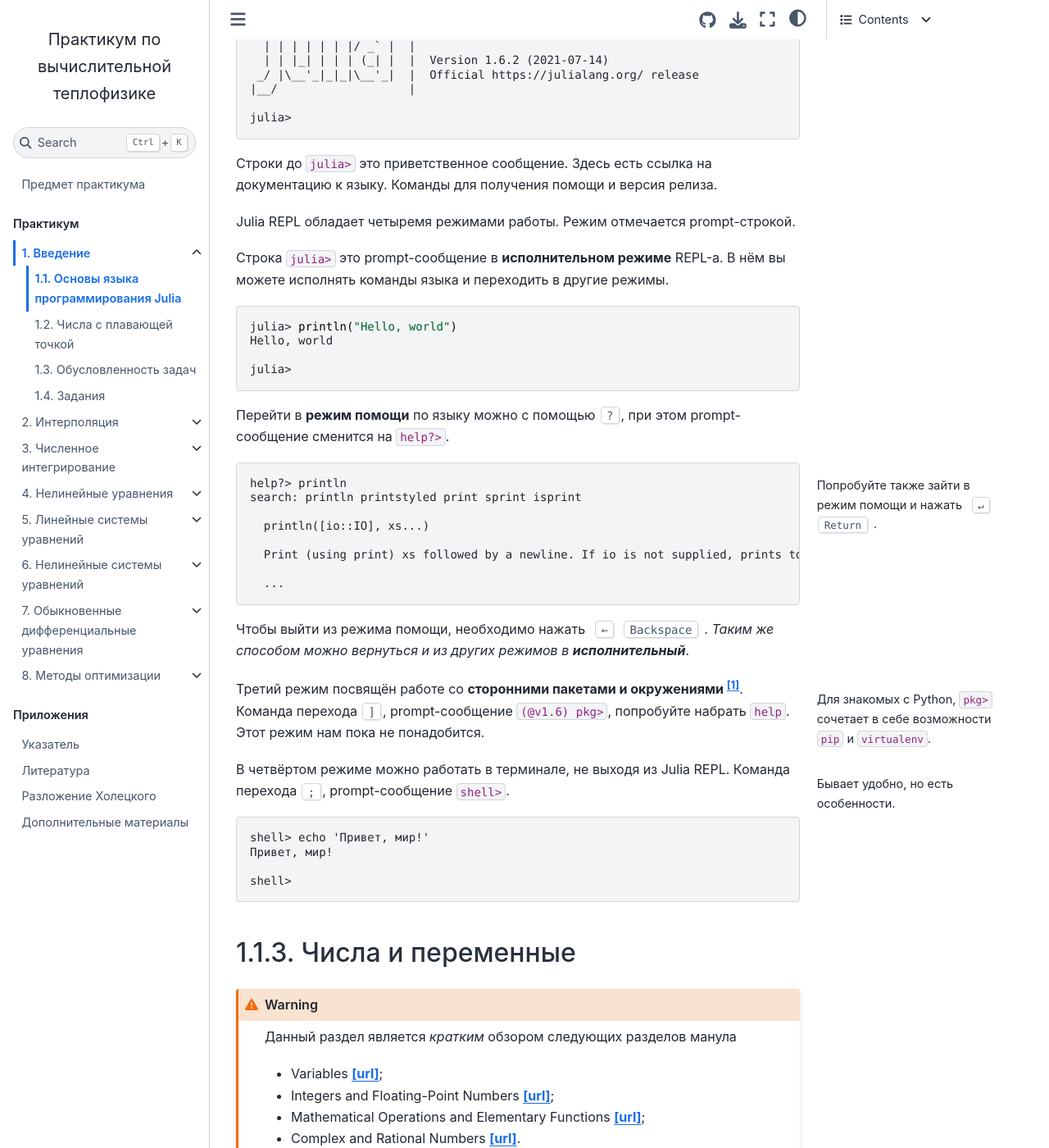
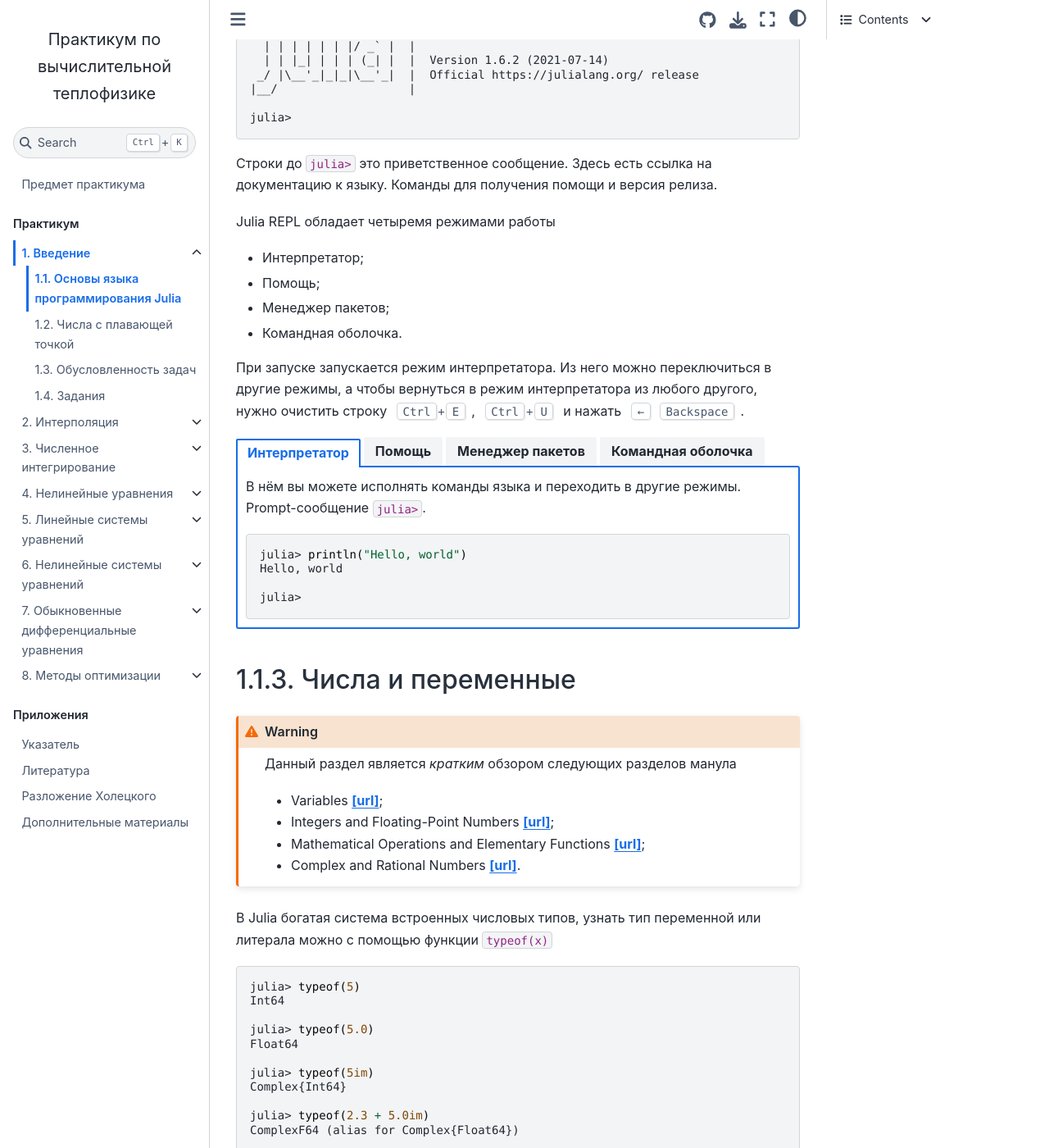
Before and after one commit to stepanzh/computational_thermodynamics, a Jupyter Book: the page built from book/intro/julia.md, in a window 1280 px wide and 1400 px high, scrolled down 1252 px. Shown: the whole window at 82% size. Built offline with Jupyter Book 1.0.4 settings and Sphinx 7.4.7 and the Sphinx Book theme 1.1.4, drawn with Linux system fonts in a browser that asks for light colours; cross-references to code outside the pages are shown as plain code.

Commit message:
REPL mode update

````diff
--- a/book/intro/julia.md
+++ b/book/intro/julia.md
@@ -184,9 +184,20 @@ julia>
 
 Строки до `julia>` это приветственное сообщение. Здесь есть ссылка на документацию к языку. Команды для получения помощи и версия релиза.
 
-Julia REPL обладает четыремя режимами работы. Режим отмечается prompt-строкой.
-
-Строка `julia>` это prompt-сообщение в **исполнительном режиме** REPL-а. В нём вы можете исполнять команды языка и переходить в другие режимы.
+Julia REPL обладает четыремя режимами работы
+
+- Интерпретатор;
+- Помощь;
+- Менеджер пакетов;
+- Командная оболочка.
+
+При запуске запускается режим интерпретатора. Из него можно переключиться в другие режимы, а чтобы вернуться в режим интерпретатора из любого другого, нужно очистить строку {kbd}`Ctrl+E`, {kbd}`Ctrl+U` и нажать {kbd}`← Backspace`.
+
+::::{tab-set}
+
+:::{tab-item} Интерпретатор
+
+В нём вы можете исполнять команды языка и переходить в другие режимы. Prompt-сообщение `julia>`.
 
 ```julia-repl
 julia> println("Hello, world")
@@ -194,13 +205,14 @@ Hello, world
 
 julia>
 ```
-
-Перейти в **режим помощи** по языку можно с помощью {kbd}`?`, при этом prompt-сообщение сменится на `help?>`.
-
-```{margin}
-Попробуйте также зайти в режим помощи и нажать {kbd}`↵ Return`.
-```
-```julia-repl
+:::
+
+:::{tab-item} Помощь
+Здесь можно получить помощь и документацию к коду. Переход по нажатию {kbd}`?`. Prompt-сообщение `help?>`.
+
+```julia-repl
+julia> ?
+
 help?> println
 search: println printstyled print sprint isprint
 
@@ -210,27 +222,36 @@ search: println printstyled print sprint isprint
 
   ...
 ```
-
-Чтобы выйти из режима помощи, необходимо нажать {kbd}`← Backspace`. *Таким же способом можно вернуться и из других режимов в **исполнительный***.
-
-```{margin}
-Для знакомых с Python, `pkg>` сочетает в себе возможности `pip` и `virtualenv`.
-```
-Третий режим посвящён работе со **сторонними пакетами и окружениями [^pkgenv]**. Команда перехода {kbd}`]`, prompt-сообщение `(@v1.6) pkg>`, попробуйте набрать `help`. Этот режим нам пока не понадобится.
+:::
+
+:::{tab-item} Менеджер пакетов
+
+Посвящён работе c окружениями и со сторонними пакетами [^pkgenv]. Команда перехода {kbd}`]`. Prompt-сообщение `(@v1.6) pkg>`. Этот режим нам пока не понадобится. Для знакомых с Python, этот режим обладает функционалом pip и virtualenv.
 
 [^pkgenv]: Программный пакет *package* это библиотека кода. Окружение *environment* позволяет исполнить код только с необходимыми пакетами, что уменьшает количество конфликтов версий между ними.
 
-```{margin}
-Бывает удобно, но есть особенности.
-```
-В четвёртом режиме можно работать в терминале, не выходя из Julia REPL. Команда перехода {kbd}`;`, prompt-сообщение `shell>`.
-
-```julia-repl
+```julia-repl
+julia> ]
+
+(v1.6) pkg> help
+  Welcome to the Pkg REPL-mode. To return to the julia> prompt, ...
+```
+
+:::
+
+:::{tab-item} Командная оболочка
+
+В этом режиме можно работать с командной оболочкой, не выходя из Julia REPL. Команда перехода {kbd}`;`. Prompt-сообщение `shell>`.
+
+```julia-repl
+julia> ;
+
 shell> echo 'Привет, мир!'
 Привет, мир!
-
-shell>
-```
+```
+:::
+
+::::
 
 ## Числа и переменные
 
````
